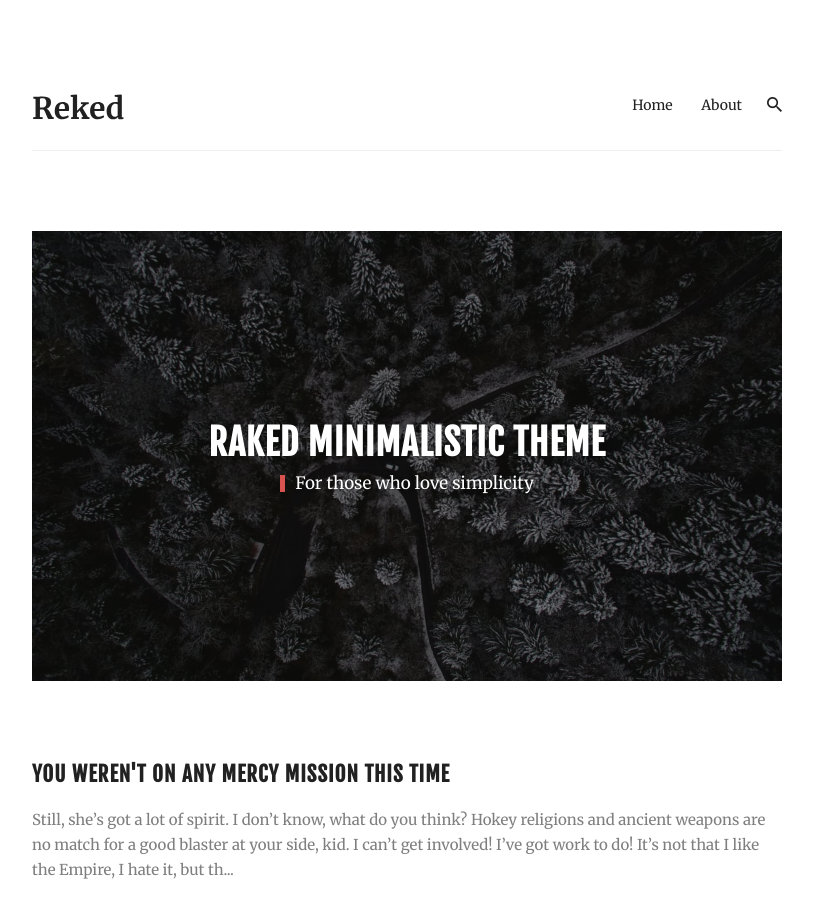
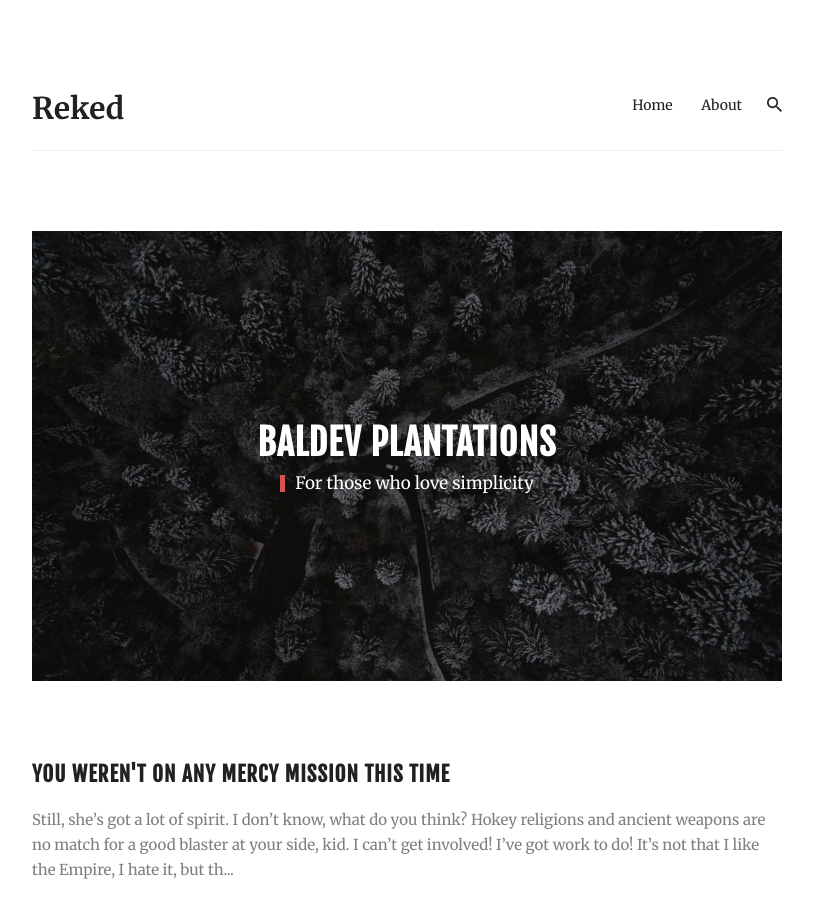
Before and after one commit to vaishnavraja/Bitherkad-Farm-Stay, a Jekyll site: the page built from index.html, in a window 1280 px wide and 900 px high. Shown: the whole window, without its empty margins (233-1046 px from the left). Built offline with Jekyll 4.4.1, drawn with Linux system fonts in a browser that asks for light colours; nearby versions of some CDN libraries; the list of posts is cut into pages by our own code.

Commit message:
Update _config.yml

```diff
--- a/_config.yml
+++ b/_config.yml
@@ -19,7 +19,7 @@ email: forexample@website.com # Add your Email address
 
 # Hero Section
 hero: true # To enable the section hero, use the value true. To turn off use the value false.
-hero-title: Raked Minimalistic Theme # Add your hero title
+hero-title: Baldev Plantations # Add your hero title
 hero-subtitle: For those who love simplicity # Add your hero subtitle
 hero-image: images/14.jpg # Add background image in section hero
 
```
